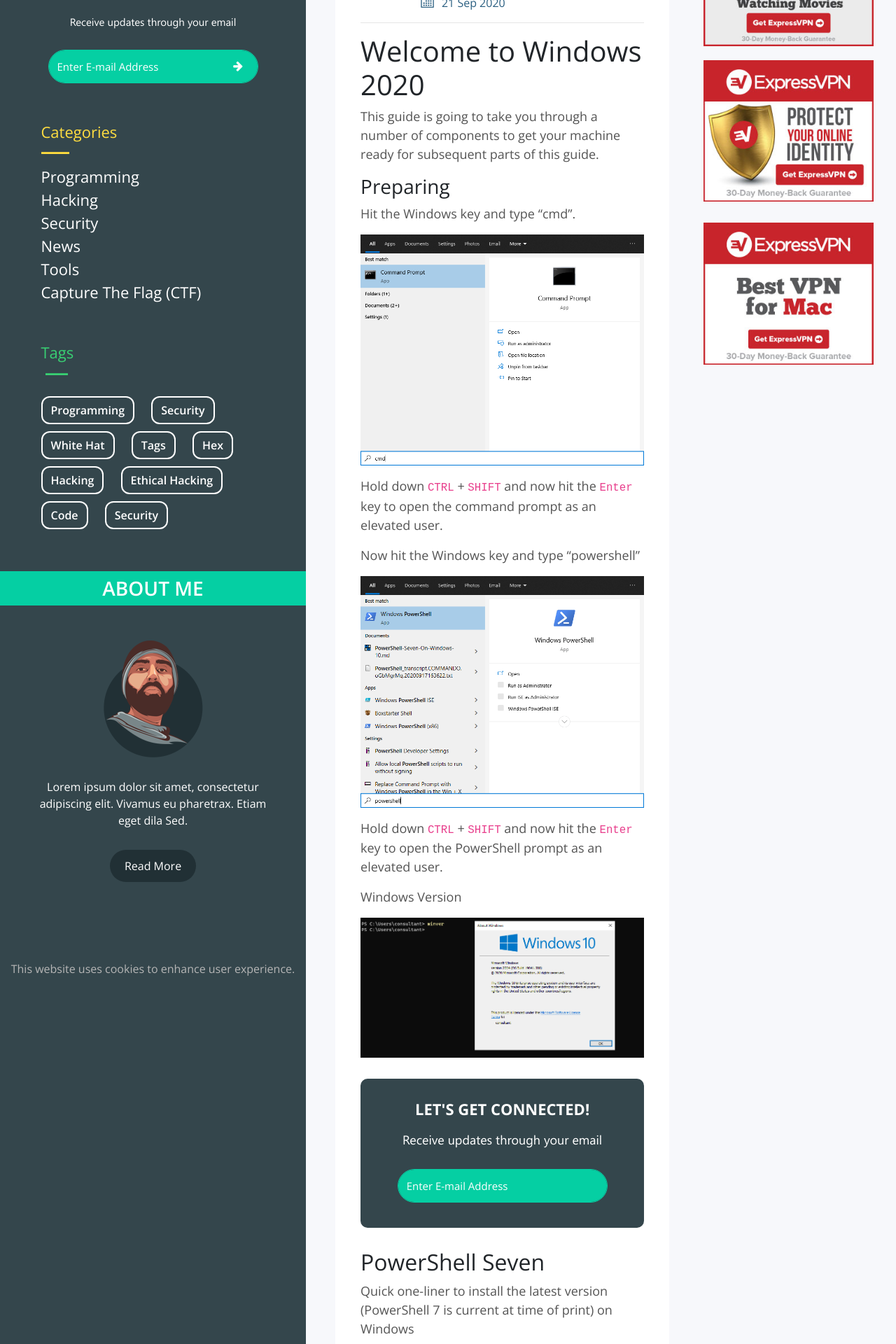
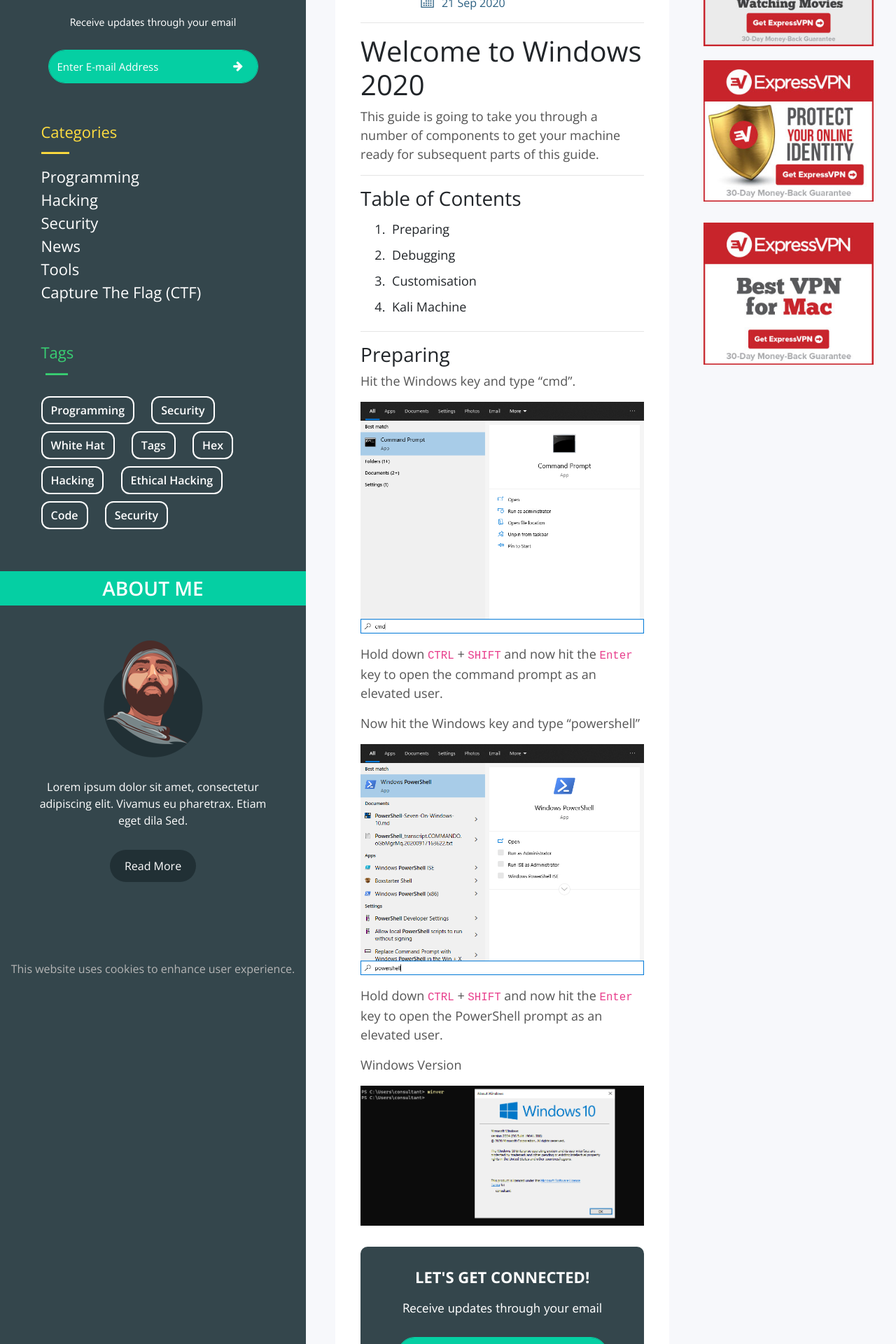
Before and after one commit to cleverberry/evilsaint, a Jekyll site: the page built from _posts/2020-09-21-welcome-to-windows-2020.md, in a window 1280 px wide. Shown: the part 384-2304 px from the top of the page at 70% size. Built offline with Jekyll 4.4.1, drawn with Linux system fonts in a browser that asks for light colours; nearby versions of some CDN libraries; a style sheet for code colours, icons or effects is not loaded.

Commit message:
Improve footnote

```diff
--- a/_posts/2020-09-21-welcome-to-windows-2020.md
+++ b/_posts/2020-09-21-welcome-to-windows-2020.md
@@ -11,6 +11,16 @@
 # Welcome to Windows 2020
 
 This guide is going to take you through a number of components to get your machine ready for subsequent parts of this guide.
+
+<hr>
+### Table of Contents
+<ol class="table-of-contents">
+    <li><a href="#preparing">Preparing</a></li>
+    <li><a href="#debugging">Debugging</a></li>
+    <li><a href="#customisation">Customisation</a></li>
+    <li><a href="#kali-machine">Kali Machine</a></li>
+</ol>
+<hr>
 
 ### Preparing
 
@@ -382,12 +392,10 @@
 sharex
 ditto
 
-
+<hr class="hr-reference">
 ## References
-
-
-[Setting Up Windows Terminal WSL](https://www.ivaylopavlov.com/setting-up-windows-terminal-wsl-and-oh-my-zsh/#.X2TSmz-Smud)
-
-[Commando VM Installation Configuration](https://blog.stealthbits.com/commando-vm-installation-configuration/)
-
-[Win-Kex](https://www.kali.org/docs/wsl/win-kex/)
+<div class="reference-container">
+    <a href="https://www.ivaylopavlov.com/setting-up-windows-terminal-wsl-and-oh-my-zsh/#.X2TSmz-Smud">Setting Up Windows Terminal WSL</a><br>
+    <a href="https://blog.stealthbits.com/commando-vm-installation-configuration/">Commando VM Installation Configuration</a><br>
+    <a href="https://www.kali.org/docs/wsl/win-kex/">Win-Kex</a><br>
+</div>
--- a/assets/css/post.css
+++ b/assets/css/post.css
@@ -18,3 +18,25 @@
 blockquote p {
     display: inline;
 }
+
+.table-of-contents>li {
+    font-size: 18px;
+    padding: 5px;
+}
+
+.hr-reference {
+    background: #d7d7d7;
+    position: relative;
+    top: 20px;
+    border: none;
+    height: 3px;
+    margin-bottom: 50px;
+}
+
+.reference-container>a {
+    padding-left: 30px;
+    padding-bottom: 30px;
+    padding-top: 30px;
+    color: blue;
+    line-height: 30px;
+}
```
